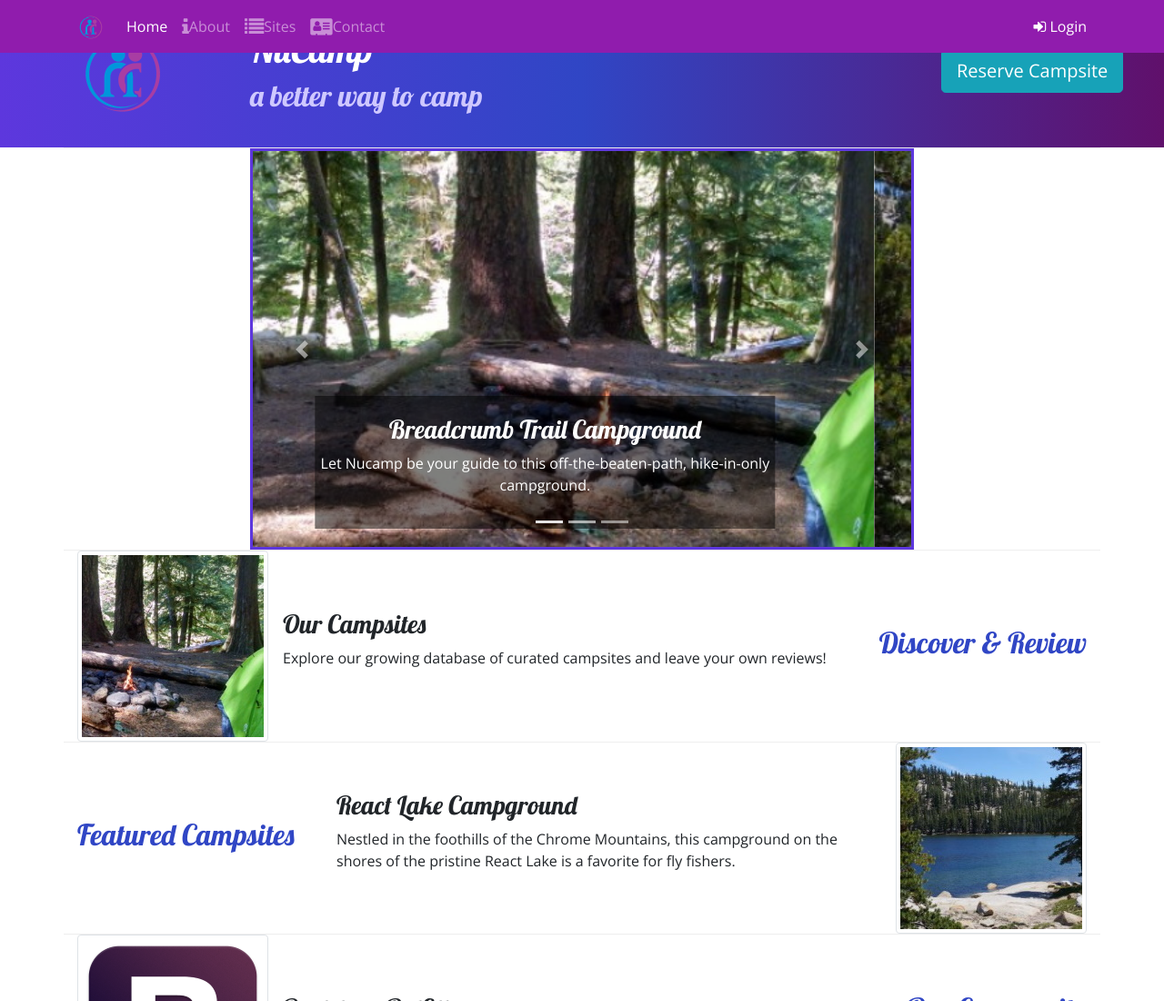
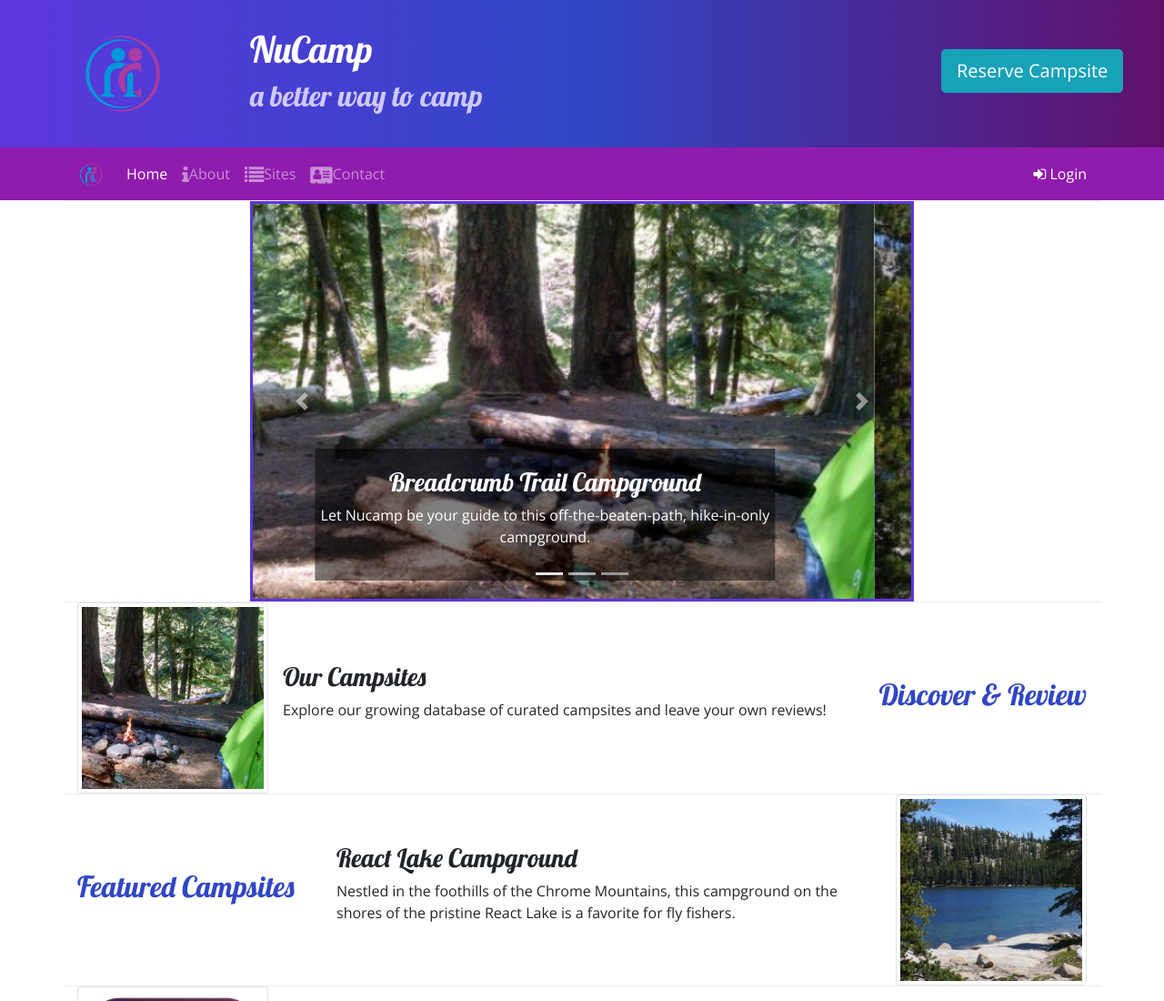
Before and after one commit to CodingGakusei/git-test, a website: page index.html in a window 1280 px wide. Shown: the top 1100 px of the page at 91% size. Drawn offline with nearby package versions, Linux system fonts and the light colour scheme.

Commit message:
Sticky Top

```diff
--- a/index.html
+++ b/index.html
@@ -37,7 +37,7 @@
         </div>
     </header>
 
-    <nav class="navbar navbar-expand-sm navbar-dark fixed-top">
+    <nav class="navbar navbar-expand-sm navbar-dark sticky-top">
         <div class="container">
           <a class="navbar-brand" href="index.html"><img src="img/logo.png" height="30" width="30"/></a>
           <button class="navbar-toggler" type="button" data-toggle="collapse" data-target="#nucampNavbar">
@@ -151,9 +151,7 @@
                         alt="Breadcrumb Trail" />
                     <div class="media-body align-self-center">
                         <h3>Our Campsites</h3>
-                        <p class="d-none d-sm-block">Explore our growing database of curated campsites and leave your
-                            own
-                            reviews!</p>
+                        <p class="d-none d-sm-block">Explore our growing database of curated campsites and leave your own reviews!</p>
                     </div>
                 </div>
             </div>
@@ -168,10 +166,7 @@
                 <div class="media">
                     <div class="media-body align-self-center">
                         <h3>React Lake Campground</h3>
-                        <p class="d-none d-sm-block">Nestled in the foothills of the Chrome Mountains, this campground
-                            on
-                            the
-                            shores of the pristine React
+                        <p class="d-none d-sm-block">Nestled in the foothills of the Chrome Mountains, this campground on the shores of the pristine React
                             Lake is a favorite for fly fishers.</p>
                     </div>
                     <img class="d-flex ml-3 img-thumbnail" src="img/react-lake-thumb.jpg" alt="React Lake" />
@@ -188,9 +183,7 @@
                     <img class="d-flex mr-3 img-thumbnail" src="img/bootstrap-thumb.png" alt="Bootstrap Outfitters" />
                     <div class="media-body align-self-center">
                         <h3>Bootstrap Outfitters</h3>
-                        <p class="d-none d-sm-block">Bootstrap Outfitters supplies you with gear you need at prices you
-                            can't
-                            beat.</p>
+                        <p class="d-none d-sm-block">Bootstrap Outfitters supplies you with gear you need at prices you can't beat.</p>
                     </div>
                 </div>
             </div>
```
